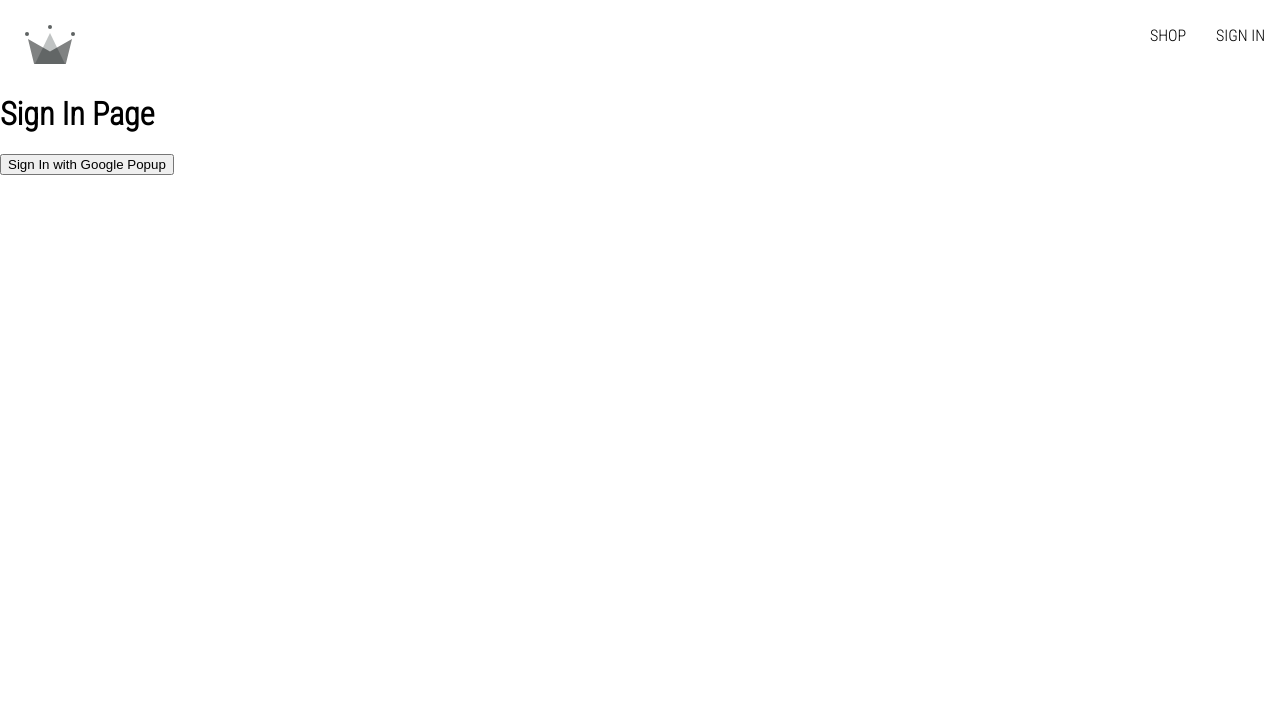
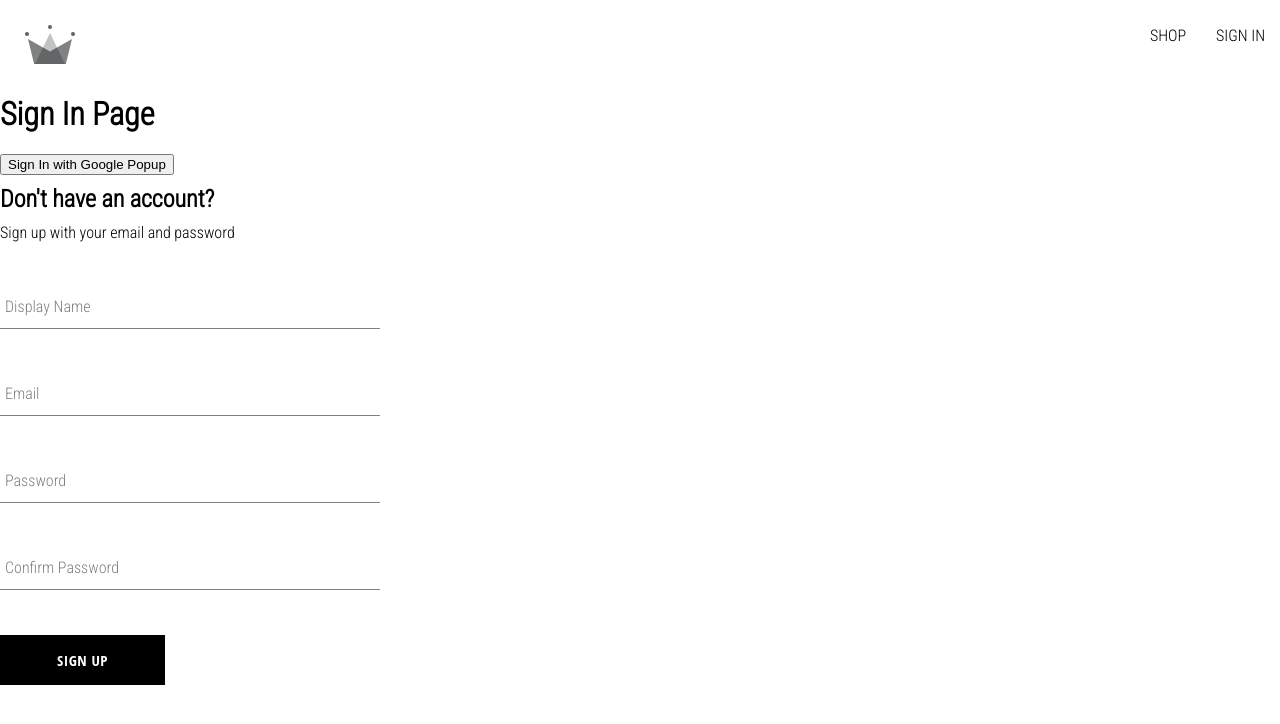
Before and after one commit to yashrajtalokar/crwn-clothing, a React (Create React App) app: page /sign-in in a window 1280 px wide. Shown: the top 724 px of the page. Built offline with nearby package versions, Linux system fonts and the light colour scheme.

Commit message:
creted login and signin and also created button component

```diff
--- /dev/null
+++ b/src/components/button/button.component.jsx
@@ -0,0 +1,18 @@
+import "./button.styles.scss"
+
+const BUTTON_TYPE_CLASSES = {
+    google: 'google-sign-in',
+    inverted: 'inverted'
+}
+
+const Button = ({ children, buttonType, ...otherProps }) => {
+    return(
+        <button
+            className={`button-container ${BUTTON_TYPE_CLASSES[buttonType]}`}
+            {...otherProps}
+        >
+            {children}
+        </button>
+)};
+
+export default Button;
--- /dev/null
+++ b/src/components/button/button.styles.scss
@@ -0,0 +1,46 @@
+.button-container {
+    min-width: 165px;
+    width: auto;
+    height: 50px;
+    letter-spacing: 0.5px;
+    line-height: 50px;
+    padding: 0 35px 0 35px;
+    font-size: 15px;
+    background-color: black;
+    color: white;
+    text-transform: uppercase;
+    font-family: 'Open Sans Condensed';
+    font-weight: bolder;
+    border: none;
+    cursor: pointer;
+    display: flex;
+    justify-content: center;
+
+    &:hover {
+      background-color: white;
+      color: black;
+      border: 1px solid black;
+    }
+
+    &.google-sign-in {
+      background-color: #4285f4;
+      color: white;
+
+      &:hover {
+        background-color: #357ae8;
+        border: none;
+      }
+    }
+
+    &.inverted {
+      background-color: white;
+      color: black;
+      border: 1px solid black;
+
+      &:hover {
+        background-color: black;
+        color: white;
+        border: none;
+      }
+    }
+  }
--- /dev/null
+++ b/src/components/form-input/form-input.component.jsx
@@ -0,0 +1,17 @@
+import "./form-input.styles.scss";
+
+const FormInput = ({ label, ...otherProps }) => {
+    return(
+        <div className="group">
+            <input className="form-input" {...otherProps} />
+            {label && (
+                <label
+                    className={`${otherProps.value.length ? 'shrink':'' } form-input-label`}>
+                    {label}
+                </label>
+            )}
+        </div>
+    );
+}
+
+export default FormInput;
--- /dev/null
+++ b/src/components/form-input/form-input.styles.scss
@@ -0,0 +1,54 @@
+$sub-color: grey;
+$main-color: black;
+
+@mixin shrinkLabel {
+  top: -14px;
+  font-size: 12px;
+  color: $main-color;
+}
+
+.group {
+  position: relative;
+  margin: 45px 0;
+
+  .form-input {
+    background: none;
+    background-color: white;
+    color: $sub-color;
+    font-size: 18px;
+    padding: 10px 10px 10px 5px;
+    display: block;
+    width: 100%;
+    border: none;
+    border-radius: 0;
+    border-bottom: 1px solid $sub-color;
+    margin: 25px 0;
+
+    &:focus {
+      outline: none;
+    }
+
+    &:focus ~ .form-input-label {
+      @include shrinkLabel();
+    }
+  }
+
+  input[type='password'] {
+    letter-spacing: 0.3em;
+  }
+
+  .form-input-label {
+    color: $sub-color;
+    font-size: 16px;
+    font-weight: normal;
+    position: absolute;
+    pointer-events: none;
+    left: 5px;
+    top: 10px;
+    transition: 300ms ease all;
+
+    &.shrink {
+      @include shrinkLabel();
+    }
+  }
+}
--- /dev/null
+++ b/src/components/sign-up-form/sign-up-form.component.jsx
@@ -0,0 +1,103 @@
+import { useState } from "react";
+
+import FormInput from "../form-input/form-input.component";
+import Button from "../button/button.component";
+
+import { createAuthUserWithEmailAndPassword, createUserDocumentFromAuth } from "../../utils/firebase.utils";
+import "./sign-up-form.styles.scss";
+
+const defaultFormFields = {
+    displayName: '',
+    email: '',
+    password: '',
+    confirmPassword: ''
+}
+
+const SignUpForm = () => {
+
+    const [formFields, setFormFields] = useState(defaultFormFields);
+    const { displayName, email, password, confirmPassword } = formFields;
+
+    console.log(formFields);
+
+    const resetFormFields = () => {
+        setFormFields(defaultFormFields);
+    }
+
+    const handleSubmit = async (event) => {
+        event.preventDefault();
+
+        if(password !== confirmPassword){
+            alert("Passwords don't match!");
+            return;
+        }
+
+        try{
+            const { user } = await createAuthUserWithEmailAndPassword(email, password);
+
+            await createUserDocumentFromAuth(user, {displayName});
+            resetFormFields();
+        }catch(error){
+            if(error.code === 'auth/email-already-in-use') {
+                alert("Email already in use!!");
+            }else{
+                console.log(error);
+            }
+        }
+    }
+
+    const handleChange = (event) => {
+        const { name, value } = event.target;
+
+        setFormFields({ ...formFields, [name]: value });
+    }
+
+    return (
+        <div className="sign-up-container">
+            <h2>Don't have an account?</h2>
+            <span>Sign up with your email and password</span>
+            <form onSubmit={handleSubmit}>
+                <FormInput
+                    label="Display Name"
+                    type="text"
+                    name="displayName"
+                    onChange={handleChange}
+                    value={displayName}
+                    autoComplete="off"
+                    required
+                />
+
+                <FormInput
+                    label="Email"
+                    type="email"
+                    name="email"
+                    onChange={handleChange}
+                    value={email}
+                    autoComplete="off"
+                    required
+                />
+
+                <FormInput
+                    label="Password"
+                    type="password"
+                    name="password"
+                    onChange={handleChange}
+                    value={password}
+                    required
+                />
+
+                <FormInput
+                    label="Confirm Password"
+                    type="password"
+                    name="confirmPassword"
+                    onChange={handleChange}
+                    value={confirmPassword}
+                    required
+                />
+                <Button type="submit">Sign Up</Button>
+            </form>
+        </div>
+    );
+}
+
+export default SignUpForm;
--- /dev/null
+++ b/src/components/sign-up-form/sign-up-form.styles.scss
@@ -0,0 +1,9 @@
+.sign-up-container{
+    display: flex;
+    flex-direction: column;
+    width: 380px;
+
+    h2{
+        margin: 10px 0;
+    }
+}
--- a/src/routes/sign-in/sign-in.component.jsx
+++ b/src/routes/sign-in/sign-in.component.jsx
@@ -1,11 +1,31 @@
-import { signInWithGooglePopup, createUserDocumentFromAuth } from "../../utils/firebase.utils";
+import { useEffect } from "react";
+import { getRedirectResult } from "firebase/auth";
+
+import { auth, signInWithGooglePopup, signInWithGoogleRedirect ,createUserDocumentFromAuth } from "../../utils/firebase.utils";
+import SignUpForm from "../../components/sign-up-form/sign-up-form.component";
 
 const SignIn = () => {
+
+    useEffect(() => {
+        async function data(){
+            const response = await getRedirectResult(auth);
+            if(response){
+                const userDocRef = await createUserDocumentFromAuth(response.user);
+        }
+        data();
+    }},[]);
 
     const logGoogleUser = async () => {
         const { user } = await signInWithGooglePopup();
         const userDocRef = await createUserDocumentFromAuth(user);
     }
+
+    const logGoogleRedirectUser = async () => {
+        const { user } = await signInWithGoogleRedirect();
+        // const userDocRef = await createUserDocumentFromAuth(user);
+        //console.log({ user });
+    }
+
 
     return(
         <div>
@@ -13,6 +33,10 @@
             <button onClick={logGoogleUser}>
                 Sign In with Google Popup
             </button>
+            {/*<button onClick={logGoogleRedirectUser}>
+                Sign In with Google Redirect
+    </button>*/}
+            <SignUpForm />
         </div>
     );
 }
--- a/src/utils/firebase.utils.js
+++ b/src/utils/firebase.utils.js
@@ -1,5 +1,5 @@
 import { initializeApp } from 'firebase/app'
-import { getAuth, signInWithRedirect, signInWithPopup, GoogleAuthProvider } from 'firebase/auth'
+import { getAuth, signInWithRedirect, signInWithPopup, createUserWithEmailAndPassword, GoogleAuthProvider } from 'firebase/auth'
 import { getFirestore, doc, getDoc, setDoc } from "firebase/firestore"
 
 const firebaseConfig = {
@@ -14,24 +14,25 @@
 // Initialize Firebase
 const firebaseApp = initializeApp(firebaseConfig);
 
-const provider = new GoogleAuthProvider();
-provider.setCustomParameters({
+const googleProvider = new GoogleAuthProvider();
+googleProvider.setCustomParameters({
 prompt: "select_account"
 });
 
 export const auth = getAuth();
-export const signInWithGooglePopup = () => signInWithPopup(auth, provider);
+export const signInWithGooglePopup = () => signInWithPopup(auth, googleProvider);
+export const signInWithGoogleRedirect = () => signInWithRedirect(auth, googleProvider);
 
 export const db = getFirestore();
 
-export const createUserDocumentFromAuth = async (userAuth) => {
+export const createUserDocumentFromAuth = async (userAuth, additionalInformation={}) => {
+
+    if(!userAuth)
+        return;
+
     const userDocRef = doc(db, 'users', userAuth.uid);
 
-    console.log(userDocRef);
-
     const userSnapshot = await getDoc(userDocRef);
-    console.log(userSnapshot);
-    console.log(userSnapshot.exists());
 
     if(!userSnapshot.exists()){
         const { displayName, email } = userAuth;
@@ -41,7 +42,8 @@
             await setDoc(userDocRef, {
                 displayName,
                 email,
-                createdAt
+                createdAt,
+                ...additionalInformation
             });
         }catch(error){
             console.log("error creating the user",error.message);
@@ -49,4 +51,10 @@
     }
 
     return userDocRef;
+};
+export const createAuthUserWithEmailAndPassword = async (email, password) =>{
+    if(!email || !password)
+        return;
+
+    return await createUserWithEmailAndPassword(auth, email, password);
 }
```
